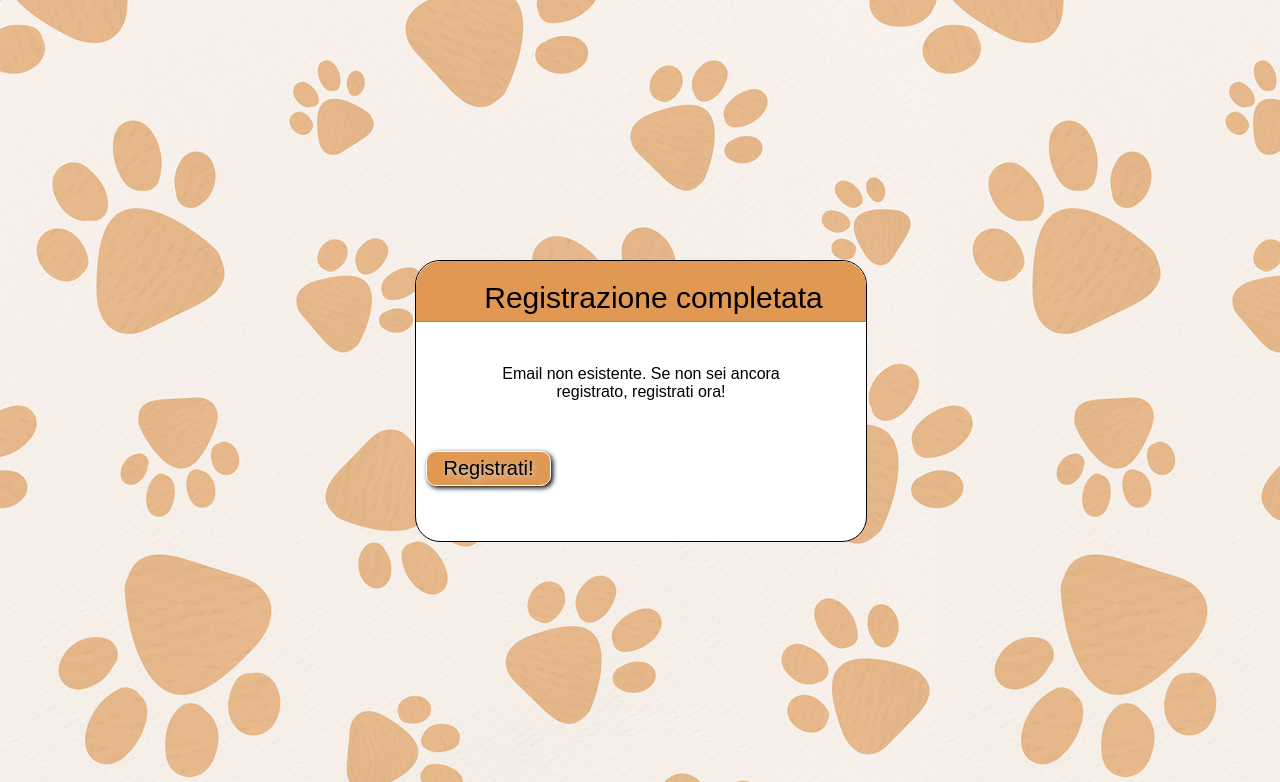
After one commit to iannicelli/LTW_SitoWeb, a PHP site: page /emailNonEsistente.html in a window 1280 px wide. The commit adds this page. Shown: the top 782 px of the page. Run offline with PHP 8.4, Linux system fonts and the light colour scheme.

Commit message:
funzionamento login

```diff
--- /dev/null
+++ b/login/emailNonEsistente.html
@@ -0,0 +1,23 @@
+<html>
+    <head>
+        <title>Reg-Comp</title>
+        <link rel="stylesheet" href="stylelogin.css" type="text/css" />
+    </head>
+    <body background="./sfondo/giusta.jpg">
+
+        <div id="login"><div id="titolologin"><label>Registrazione completata</label></div>
+
+        <div id="testo">
+            <br>
+            <br>
+            <br>
+            Email non esistente. Se non sei ancora registrato, registrati ora!</label><br>
+        </div>
+
+
+            <a href="./registrazioneUtente.php"> <input type="button" class="button" id="centrato" name="Register" value="Registrati!" /></a>
+
+
+        </div>
+    </body>
+</html>
--- a/login/login.php
+++ b/login/login.php
@@ -23,7 +23,7 @@
             ?>
             <form action="loginUtente.php" class="formlogin" method="post">
                 <label>Email:</label>
-                <input type="text" name="email" class="testo" placeholder="Email..." /><br>
+                <input type="text" required="required" name="email" class="testo" placeholder="Email..." /><br>
                 <label>Password:</label>
                 <input type="password" name="password" class="testo" placeholder="Password..." /><br>
 
--- a/login/registrazioneUtente.js
+++ b/login/registrazioneUtente.js
@@ -23,7 +23,7 @@ function controlli(){
     var valore=document.reg.email.value;
 
     if (!(/^\w+([\.-]?\w+)*@\w+([\.-]?\w+)*(\.\w{2,3})+$/.test(valore))){
-       alert("L'indirizzo email che hai inserito non e' valido");
+       alert("L'indirizzo email che hai inserito non è valido");
        reg.email.focus();
        return false;
     }
--- a/login/stylelogin.css
+++ b/login/stylelogin.css
@@ -46,6 +46,12 @@ body {
         text-align: right;
         margin-top: 10px;
       }
+
+    #centrato{
+        text-align: center;
+
+
+    }
 
 
    .button {
--- a/nav.php
+++ b/nav.php
@@ -94,7 +94,7 @@
 					<?php
 						if(isLogged())
 							echo '<a href="#" class="nav-link active">
-								Ciao
+								<img src="omino.png" height="37" width="37"></img>
 							</a>';
 						else
 							echo '<a href="./login/login.php" class="nav-link active">
```
Also changed, not shown: login/loginUtente.php (+7 -3 lines), account_1.jpg (added), account_2.jpg (added), account_3.jpg (added), account_4.jpg (added), omino.png (added).
